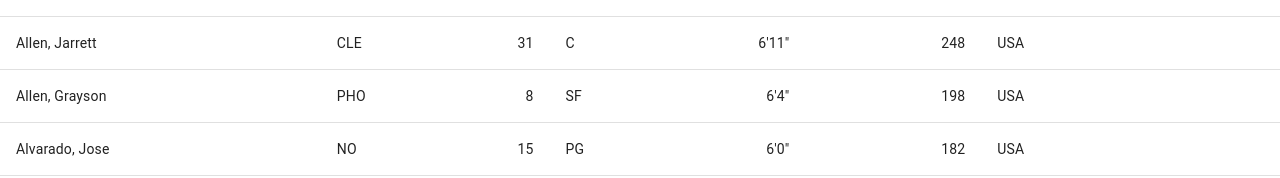
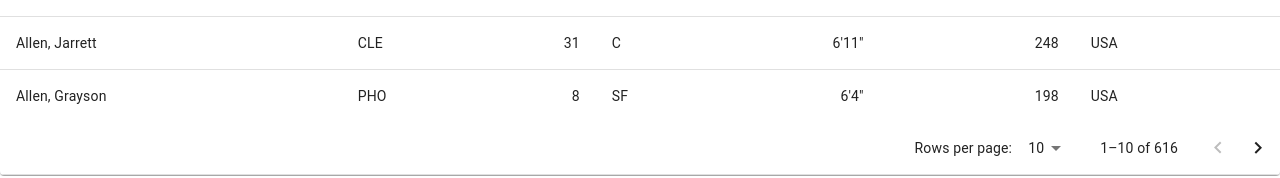
Before and after one commit to bryan-bmf/nba-snapshot, a React (Create React App) app: page /players in a window 1280 px wide. Shown: the part 624-802 px from the top of the page. Built offline with nearby package versions, Linux system fonts and the light colour scheme; no server answers.

Commit message:
added pagination

```diff
--- a/src/components/PlayersTable.tsx
+++ b/src/components/PlayersTable.tsx
@@ -7,17 +7,21 @@ import {
     TableBody,
     TableCell,
     TableContainer,
+    TableFooter,
     TableHead,
+    TablePagination,
     TableRow,
 } from "@mui/material";
-import { useMemo, useState } from "react";
+import { useEffect, useMemo, useState } from "react";
 import { AnyObject } from "../types";
 
 const PlayersTable = (props: any) => {
-    // const [players, setPlayers] = useState<Array<AnyObject>>(props.playersData);
-    let players: Array<AnyObject> = props.playersData;
+	// const [players, setPlayers] = useState<Array<AnyObject>>(props.playersData);
+	let players: Array<AnyObject> = [...props.playersData];
 	const [orderBy, setOrderBy] = useState<string>("LastName");
 	const [order, setOrder] = useState<string>("asc");
+	const [page, setPage] = useState<number>(0);
+	const [rowsPerPage, setRowsPerPage] = useState<number>(10);
 
 	const columns = [
 		{
@@ -63,8 +67,8 @@ const PlayersTable = (props: any) => {
 		return `${feet}'${inchesRemaining}"`;
 	};
 
-	const sortData = useMemo(() => {
-        let temp = [...players];
+	const sortData = () => {
+		let temp = [...players];
 		temp.sort((a, b) => {
 			let result = 0;
 			if (a[orderBy] < b[orderBy]) {
@@ -75,13 +79,32 @@ const PlayersTable = (props: any) => {
 			return result * (order === "asc" ? 1 : -1);
 		});
 
-        // setPlayers([...temp]);
-        players = [...temp];
-	}, [order, orderBy, props]);
+		// setPlayers([...temp]);
+		players = [...temp];
+	};
+
+	useMemo(() => {
+		sortData();
+	}, [order, orderBy, players]);
+
+    // whenever a filter is applied, set page back to 0 and sort data
+    useEffect(() => {
+        setPage(0);
+        sortData();
+    }, [props.flag]);
 
 	const handleSort = (field: string) => {
 		setOrder(order === "asc" ? "desc" : "asc");
 		setOrderBy(field);
+	};
+
+	const handlePageChange = (e: any, newPage: number) => {
+		setPage(newPage);
+	};
+
+	const handleChangeRowsPerPage = (event: any) => {
+		setRowsPerPage(parseInt(event.target.value, 10));
+		setPage(0);
 	};
 
 	return (
@@ -90,7 +113,10 @@ const PlayersTable = (props: any) => {
 				<TableHead sx={sx.header}>
 					<TableRow>
 						{columns.map((column) => (
-							<TableCell key={column.id} align={column.numeric ? "right" : "left"}>
+							<TableCell
+								key={column.id}
+								align={column.numeric ? "right" : "left"}
+							>
 								<Box
 									component="span"
 									onClick={() => handleSort(column.id)}
@@ -112,7 +138,13 @@ const PlayersTable = (props: any) => {
 					</TableRow>
 				</TableHead>
 				<TableBody>
-					{players.map((player) => (
+					{(rowsPerPage > 0
+						? players.slice(
+								page * rowsPerPage,
+								page * rowsPerPage + rowsPerPage
+						  )
+						: players
+					).map((player) => (
 						<TableRow
 							key={player.PlayerID}
 							sx={{ "&:last-child td, &:last-child th": { border: 0 } }}
@@ -127,12 +159,21 @@ const PlayersTable = (props: any) => {
 								{getHeight(player.Height)}
 							</TableCell>
 							<TableCell align="right">{player.Weight}</TableCell>
-							<TableCell align="left">
-								{player.BirthCountry}
-							</TableCell>
+							<TableCell align="left">{player.BirthCountry}</TableCell>
 						</TableRow>
 					))}
 				</TableBody>
+				<TableFooter>
+					<TableRow>
+						<TablePagination
+							count={players.length}
+							page={page}
+							onPageChange={handlePageChange}
+							rowsPerPage={rowsPerPage}
+							onRowsPerPageChange={handleChangeRowsPerPage}
+						/>
+					</TableRow>
+				</TableFooter>
 			</Table>
 		</TableContainer>
 	);
--- a/src/pages/Players.tsx
+++ b/src/pages/Players.tsx
@@ -19,6 +19,7 @@ const Players = () => {
 	const [team, setTeam] = useState<string>("");
 	const [position, setPosition] = useState<string>("");
 	const [country, setCountry] = useState<string>("");
+	const [filterChanged, setFilterChanged] = useState<boolean>(false);
 
 	let countries = [
 		...new Set(players.map((element) => element.BirthCountry)),
@@ -72,7 +73,11 @@ const Players = () => {
 		setFilteredPlayers(temp);
 	};
 
-	useEffect(() => handleFilters(), [letter, team, position, country]);
+	useEffect(() => {
+		handleFilters();
+        // used to bring pagination back to default page
+		setFilterChanged(!filterChanged);
+	}, [letter, team, position, country]);
 
 	return (
 		<Box>
@@ -150,7 +155,7 @@ const Players = () => {
 					</Select>
 				</FormControl>
 			</Box>
-			<PlayersTable playersData={filteredPlayers} />
+			<PlayersTable playersData={filteredPlayers} flag={filterChanged} />
 		</Box>
 	);
 };
```
